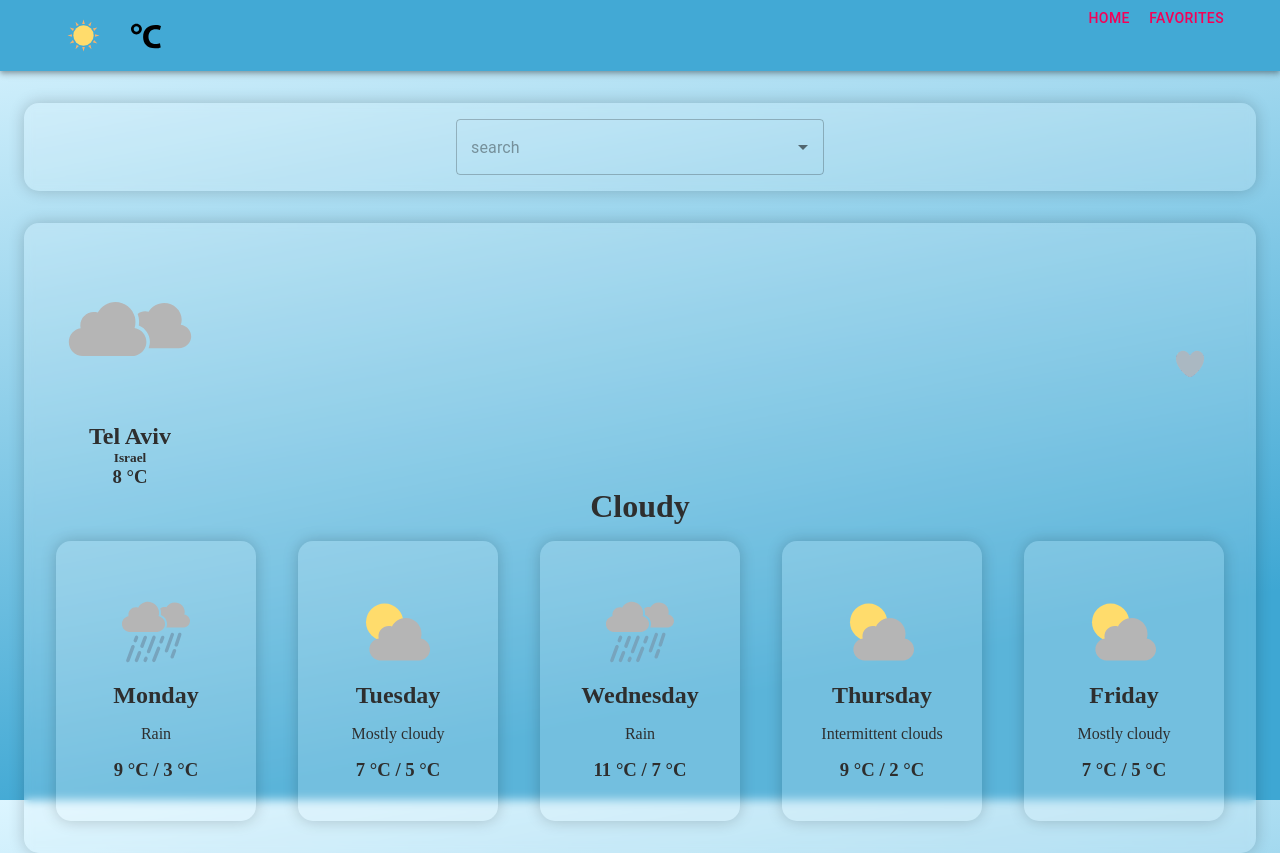
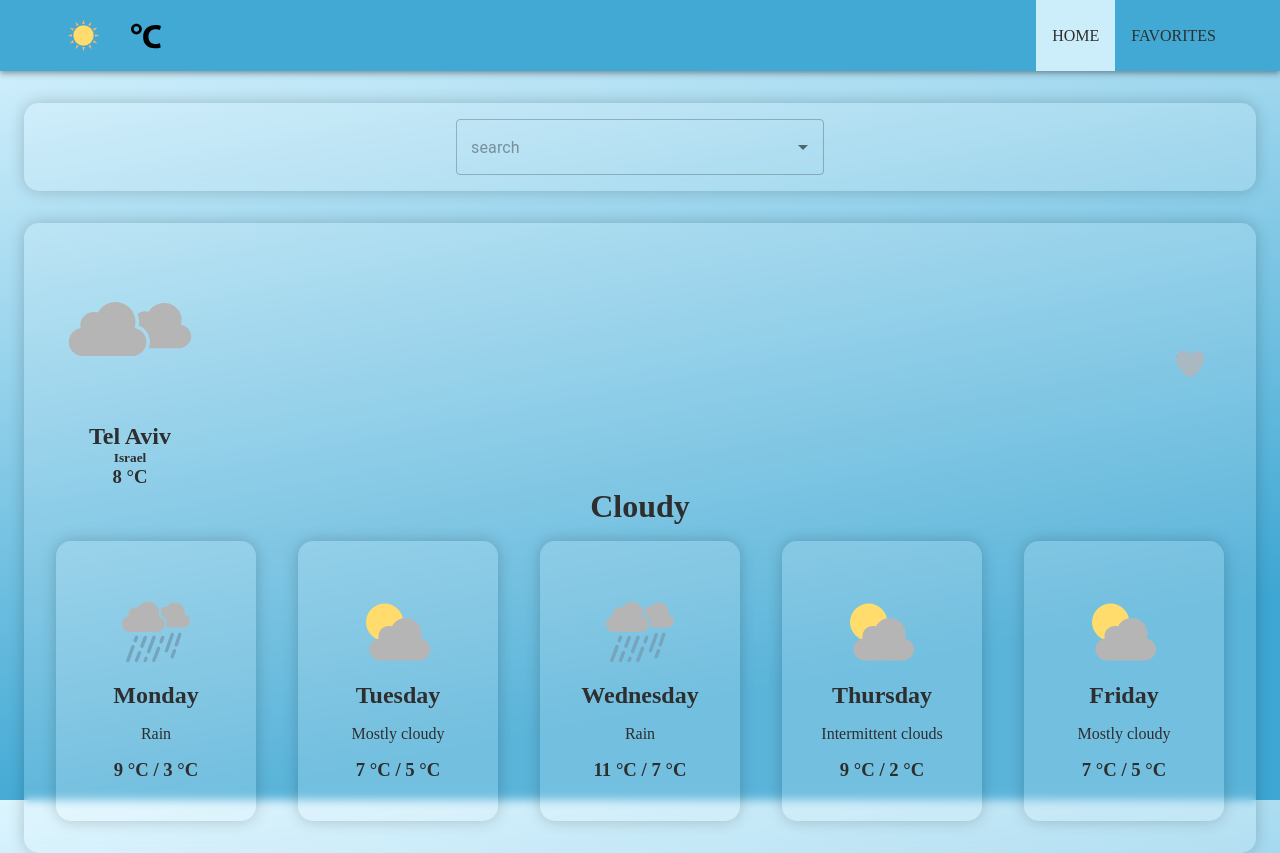
Before and after one commit to orlovse/weather-app, a React (Create React App) app: page /home in a window 1280 px wide. Built offline with nearby package versions, Linux system fonts and the light colour scheme.

Commit message:
change nav buttons style

```diff
--- a/src/components/navbar/index.tsx
+++ b/src/components/navbar/index.tsx
@@ -1,7 +1,7 @@
 import React, { FC } from 'react';
 import { connect, ConnectedProps } from 'react-redux';
 import { NavLink } from 'react-router-dom';
-import { AppBar, Button, Grid, Toolbar, IconButton, Container } from '@material-ui/core';
+import { AppBar, Grid, Toolbar, IconButton, Container } from '@material-ui/core';
 
 import { isFahrenheitSelector, isDarkSelector } from 'store/selectors/localUserOptions.selector';
 import { ApplicationState } from 'store/types';
@@ -24,7 +24,7 @@ type PropsFromRedux = ConnectedProps<typeof connector>;
 
 const Navbar: FC<PropsFromRedux> = ({ isFahrenheit, isDark, switchFahrenheit, switchDark }: PropsFromRedux) => {
 	const links: { id: number; name: string; link: string }[] = [
-		{ id: 1, name: 'Home', link: '/' },
+		{ id: 1, name: 'Home', link: '/home' },
 		{ id: 2, name: 'Favorites', link: '/favorites' },
 	];
 
@@ -54,16 +54,10 @@ const Navbar: FC<PropsFromRedux> = ({ isFahrenheit, isDark, switchFahrenheit, sw
 								)}
 							</IconButton>
 						</div>
-						<div>
+						<div className="links">
 							{links.map(({ id, name, link }) => (
-								<NavLink
-									exact
-									key={id}
-									to={link}
-									// className={styles.link}
-									// activeClassName={styles.active}
-								>
-									<Button color="secondary">{name}</Button>
+								<NavLink exact key={id} to={link} className="link" activeClassName="active-link">
+									{name}
 								</NavLink>
 							))}
 						</div>
--- a/src/styles/globalStyle.ts
+++ b/src/styles/globalStyle.ts
@@ -40,6 +40,10 @@ const GlobalStyle = createGlobalStyle`
     outline: none;
   }
 
+  a {
+    color: ${({ theme }) => theme.colors.primary.contrastText};
+  }
+
   h1 {
     font-size: ${({ theme }) => theme.textSizes.xl};
   }
@@ -61,6 +65,28 @@ const GlobalStyle = createGlobalStyle`
   background-color: ${({ theme }) => theme.colors.primary.dark};
 }
 
+.links {
+  display: flex;
+  align-items: center;
+}
+
+.link {
+  display: flex;
+  align-items: center;
+  height: 100%;
+  text-decoration: none;
+  padding: 1rem;
+  // font-size: 2rem;
+  text-transform: uppercase;
+  a {
+    color: #e4e4e4;
+  }
+}
+
+.active-link {
+  background-color: ${({ theme }) => theme.colors.primary.light};
+}
+
 `;
 
 export default GlobalStyle;
--- a/src/styles/sharedStyle.ts
+++ b/src/styles/sharedStyle.ts
@@ -113,6 +113,10 @@ export const StyledWeatherCard = styled.div`
 	background-color: rgba(255, 255, 255, 0.15);
 	transition: 0.5s;
 
+	-webkit-backface-visibility: hidden;
+	-moz-backface-visibility: hidden;
+	-ms-backface-visibility: hidden;
+
 	&:hover {
 		transform: perspective(1px) scale(1.05);
 		box-shadow: 0 0 1rem 0 rgba(0, 0, 0, 0.6);
@@ -154,6 +158,10 @@ export const StyledFavoriteCard = styled.div`
 	background-color: rgba(255, 255, 255, 0.15);
 	transition: 0.5s;
 
+	-webkit-backface-visibility: hidden;
+	-moz-backface-visibility: hidden;
+	-ms-backface-visibility: hidden;
+
 	&:hover {
 		transform: perspective(1px) scale(1.03);
 		box-shadow: 0 0 1rem 0 rgba(0, 0, 0, 0.6);
--- a/src/styles/theme/theme.ts
+++ b/src/styles/theme/theme.ts
@@ -98,7 +98,7 @@ const sharedTheme = {
 export const theme: ThemeType = {
 	colors: {
 		primary: {
-			light: '#757ce8',
+			light: '#ccedfa',
 			dark: '#42a9d5',
 			contrastText: '#2e2e2e',
 		},
@@ -121,7 +121,7 @@ export const theme: ThemeType = {
 export const themeDark: ThemeType = {
 	colors: {
 		primary: {
-			light: '#e40000',
+			light: '#4875a9',
 			dark: '#032849',
 			contrastText: '#f9fafa',
 		},
```
